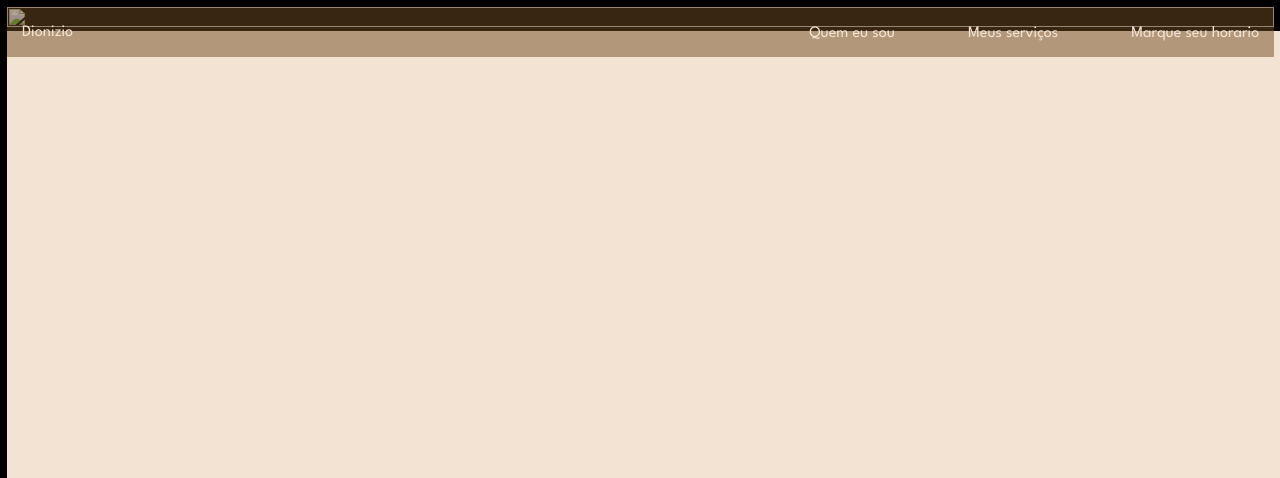
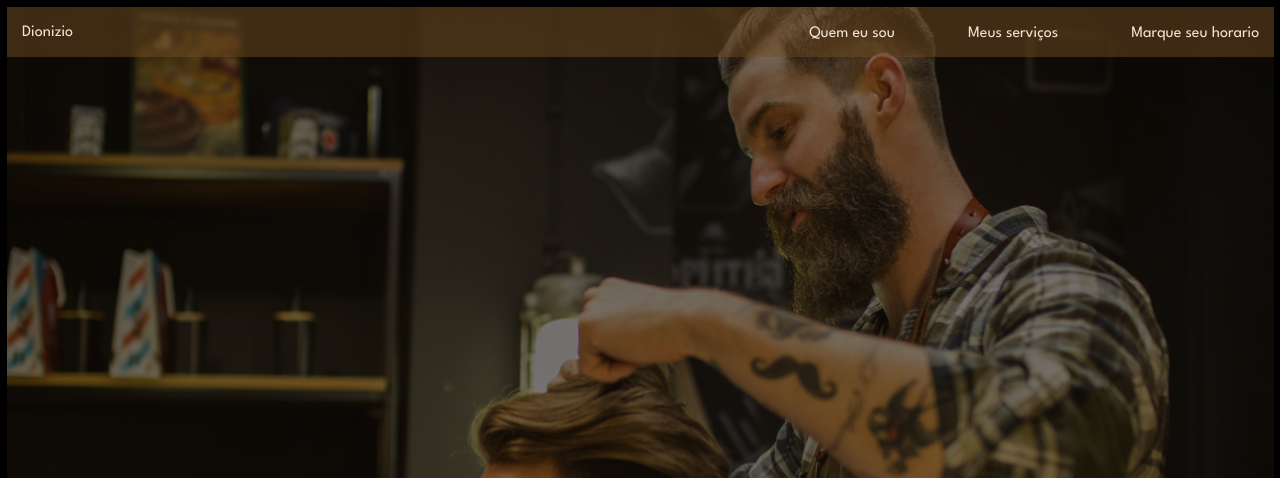
Before and after one commit to Leandroteemo/barber, a plain HTML site: page projetonata/index.html in a window 1280 px wide. Shown: the top 478 px of the page. Drawn offline with Linux system fonts and the light colour scheme; the site is published under a folder, as on GitHub Pages, so addresses that start at the root find nothing.

Commit message:
Update index.html

```diff
--- a/projetonata/index.html
+++ b/projetonata/index.html
@@ -23,7 +23,7 @@
 
     </div>
 
-    <div class="fundo"> <img class="imagem" src="/imagens/BAck.png" alt=""></div>
+    <div class="fundo"> <img class="imagem" src="imagens/BAck.png" alt=""></div>
     <div class="logo"><img src="imagens/logoo.png" alt="" height="450px"></div>
 
     <div class="parte2">
```
